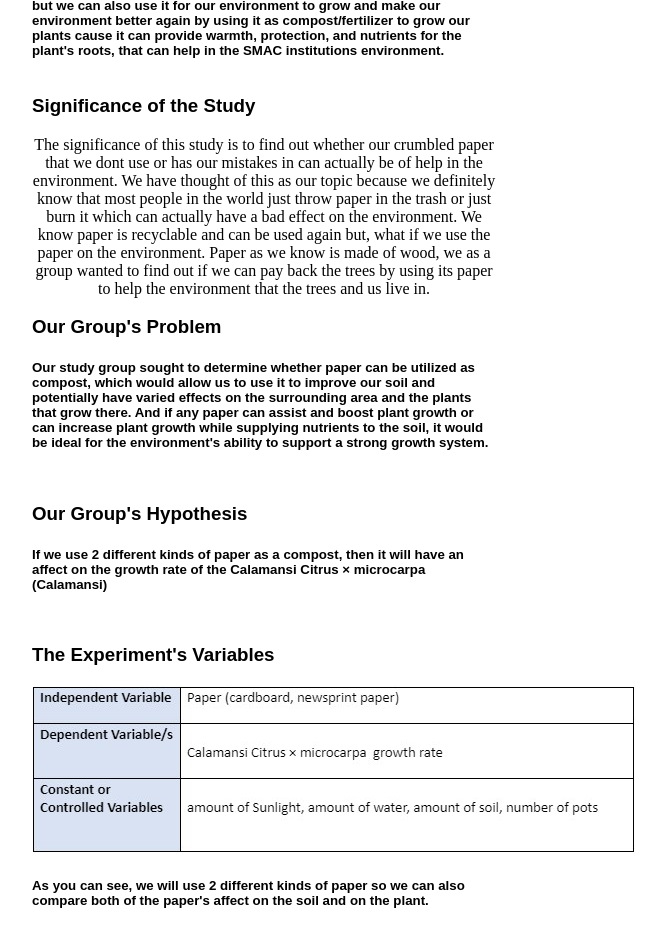
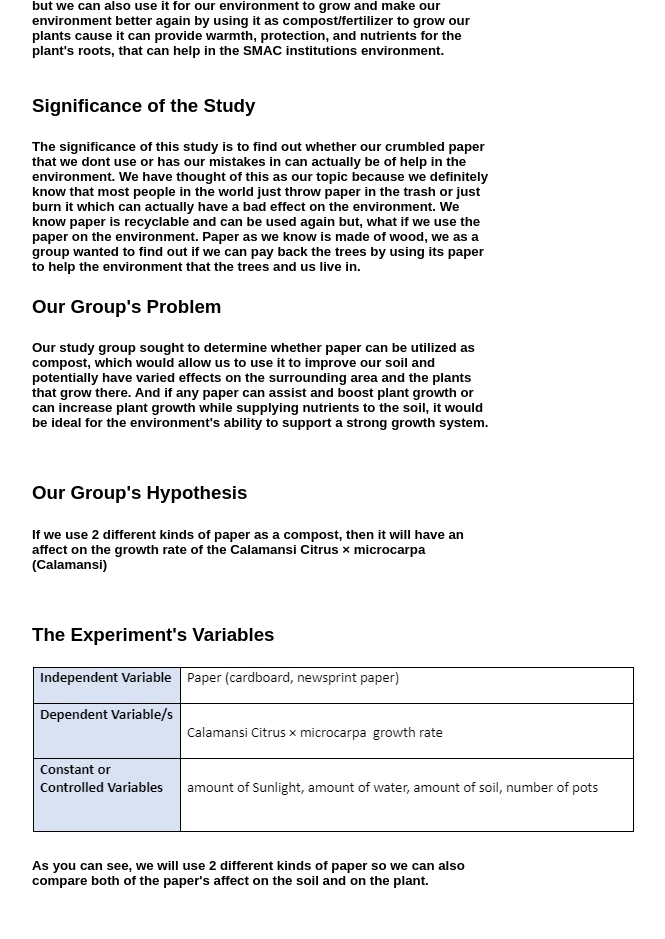
Before and after one commit to joshwater/PT, a plain HTML site: page science.html in a window 1280 px wide. Shown: the part 1314-2253 px from the top of the page, without its empty margins (376-1041 px from the left). Drawn offline with Linux system fonts and the light colour scheme.

Commit message:
Update science.html

```diff
--- a/science.html
+++ b/science.html
@@ -37,6 +37,7 @@ nutrients for the plant's roots, that can help in the SMAC institutions environm
 <h3><p align="left" style=font-family:sans-serif;>
 Significance of the Study
 </h3>
+<h5><p align="left" style=font-family:sans-serif;>
 The significance of this study is to find out whether our crumbled paper that we dont use or has our mistakes in can actually be of help in the environment. We have thought of this as our topic because we definitely know that most people in the world just throw paper in the trash or just burn it which can actually have a bad effect on the environment. We know paper is recyclable and can be used again but, what if we use the paper on the environment. Paper as we know is made of wood, we as a group wanted to find out if we can pay back the trees by using its paper to help the environment that the trees and us live in.
 <br>
 <h3><p align="left" style=font-family:sans-serif;>
```
